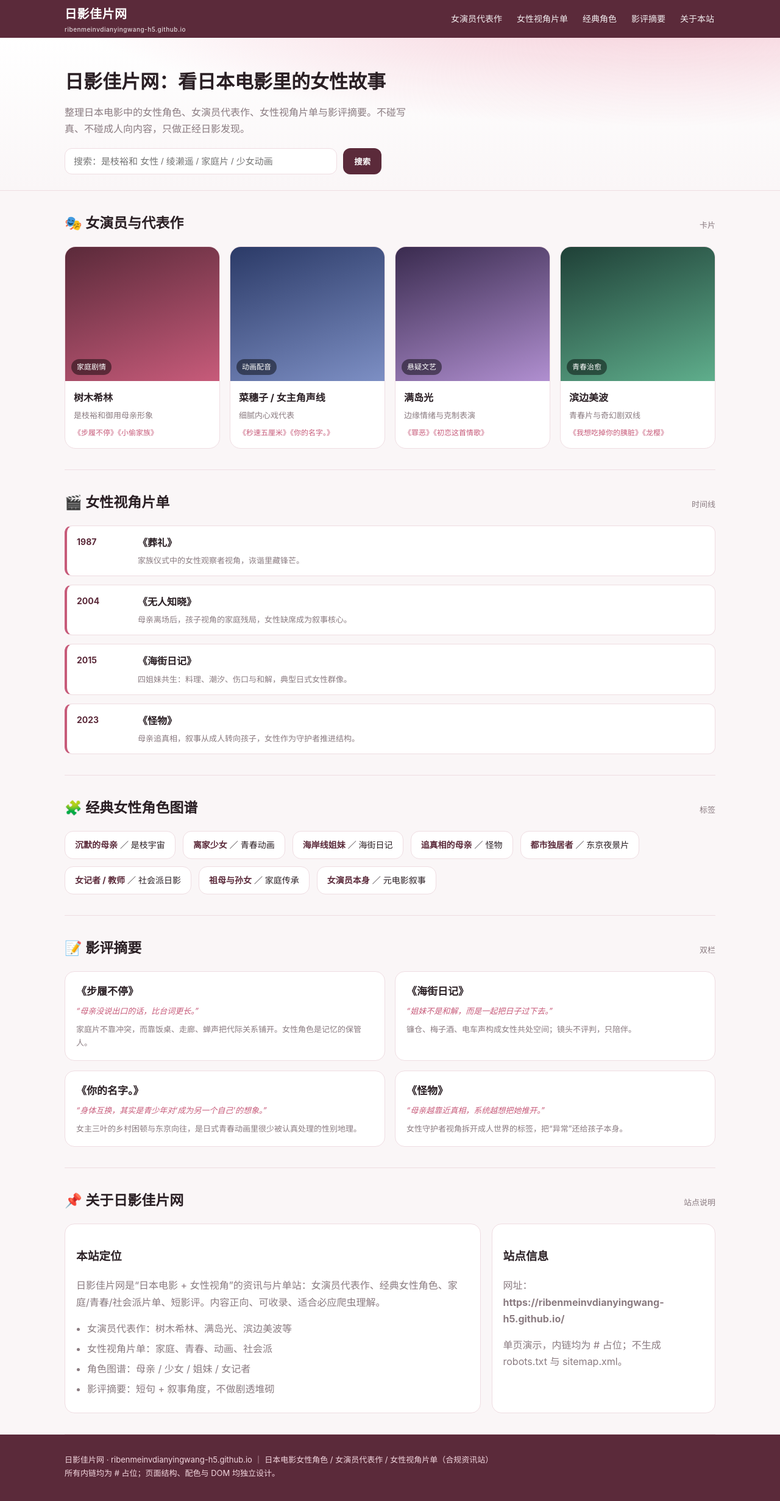
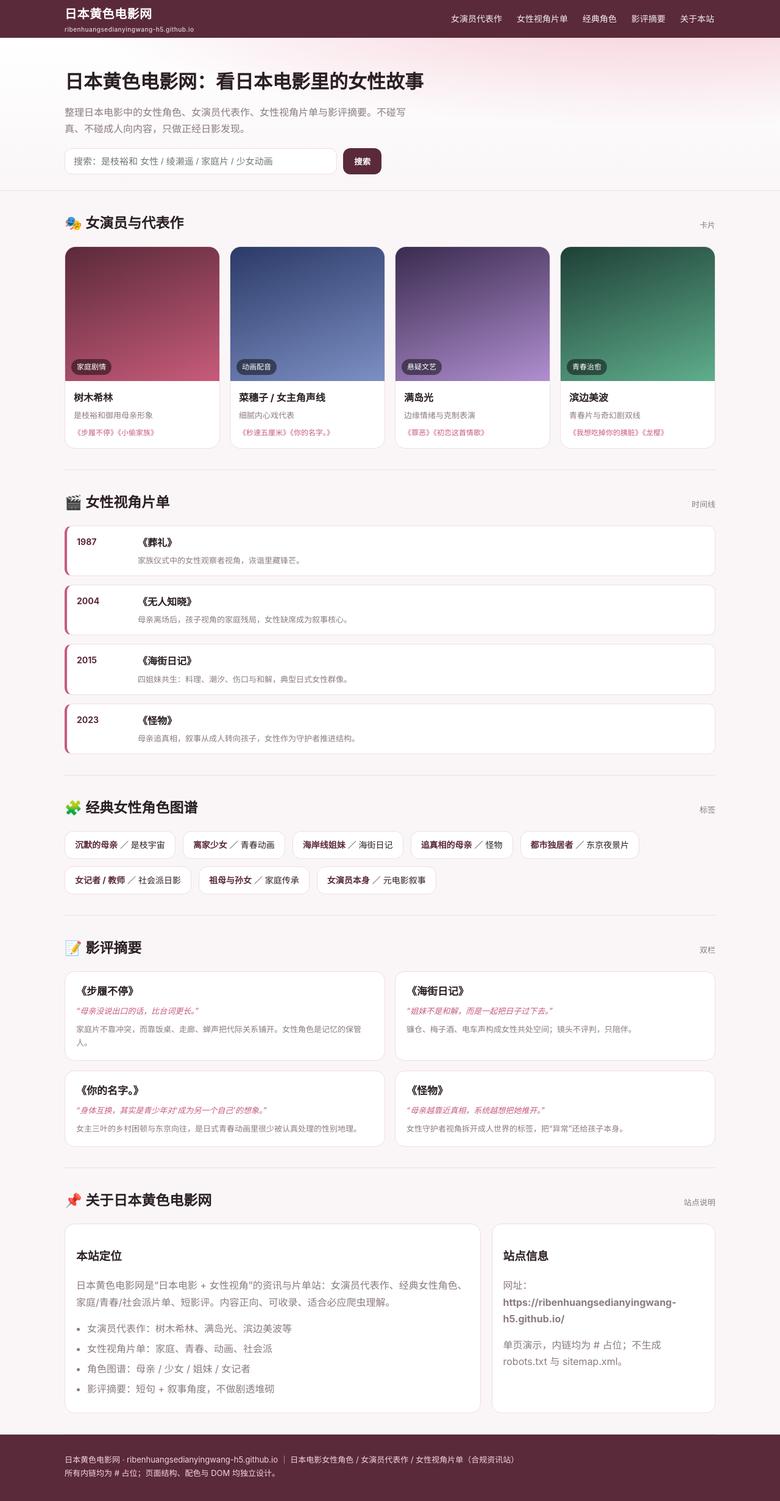
Before and after one commit to ribenhuangsedianyingwang-h5/ribenhuangsedianyingwang-h5.github.io, a plain HTML site: page index.html in a window 1280 px wide. Shown: the whole page at 61% size. Drawn offline with Linux system fonts and the light colour scheme.

Commit message:
Update index.html

```diff
--- a/index.html
+++ b/index.html
@@ -4,23 +4,23 @@
 <link rel="icon" href="favicon.ico" type="image/x-icon">
 <meta charset="UTF-8" />
 <meta name="viewport" content="width=device-width, initial-scale=1.0" />
-<title>日影佳片网 - 日本电影女性角色与女演员代表作 | ribenmeinvdianyingwang-h5.github.io</title>
-<meta name="description" content="日影佳片网（ribenmeinvdianyingwang-h5.github.io）整理日本电影中的女性角色、女演员代表作、女性视角片单与影评摘要，移动端自适应，正规日影资讯站。" />
-<meta name="keywords" content="日影佳片网, ribenmeinvdianyingwang-h5, 日本电影 女性角色, 日本女演员 代表作, 女性视角 日影, 是枝裕和 女性片单" />
-<meta name="author" content="日影佳片网" />
+<title>日本黄色电影网 - 日本电影女性角色与女演员代表作 | ribenhuangsedianyingwang-h5.github.io</title>
+<meta name="description" content="日本黄色电影网（ribenhuangsedianyingwang-h5.github.io）整理日本电影中的女性角色、女演员代表作、女性视角片单与影评摘要，移动端自适应，正规日影资讯站。" />
+<meta name="keywords" content="日本黄色电影网, ribenhuangsedianyingwang-h5, 日本电影 女性角色, 日本女演员 代表作, 女性视角 日影, 是枝裕和 女性片单" />
+<meta name="author" content="日本黄色电影网" />
 <meta name="robots" content="index,follow" />
 <meta name="theme-color" content="#5b2a3a" />
-<link rel="canonical" href="https://ribenmeinvdianyingwang-h5.github.io/" />
+<link rel="canonical" href="https://ribenhuangsedianyingwang-h5.github.io/" />
 <script type="application/ld+json">
 {
   "@context":"https://schema.org",
   "@type":"WebSite",
-  "name":"日影佳片网",
-  "url":"https://ribenmeinvdianyingwang-h5.github.io/",
+  "name":"日本黄色电影网",
+  "url":"https://ribenhuangsedianyingwang-h5.github.io/",
   "description":"日本电影女性角色、女演员代表作与女性视角片单",
   "potentialAction":{
     "@type":"SearchAction",
-    "target":"https://ribenmeinvdianyingwang-h5.github.io/#search?q={search_term_string}",
+    "target":"https://ribenhuangsedianyingwang-h5.github.io/#search?q={search_term_string}",
     "query-input":"required name=search_term_string"
   }
 }
@@ -125,7 +125,7 @@ footer.site a{color:var(--soft);}
 
 <header class="site">
   <div class="wrap bar">
-    <div class="logo">日影佳片网<small>ribenmeinvdianyingwang-h5.github.io</small></div>
+    <div class="logo">日本黄色电影网<small>ribenhuangsedianyingwang-h5.github.io</small></div>
     <button class="menu-btn" aria-label="菜单" onclick="document.getElementById('nav').classList.toggle('open')">☰</button>
     <nav class="main" id="nav">
       <a href="#actress">女演员代表作</a>
@@ -139,7 +139,7 @@ footer.site a{color:var(--soft);}
 
 <section class="hero">
   <div class="wrap">
-    <h1>日影佳片网：看日本电影里的女性故事</h1>
+    <h1>日本黄色电影网：看日本电影里的女性故事</h1>
     <p>整理日本电影中的女性角色、女演员代表作、女性视角片单与影评摘要。不碰写真、不碰成人向内容，只做正经日影发现。</p>
     <form class="search" onsubmit="return false;">
       <input type="text" placeholder="搜索：是枝裕和 女性 / 绫濑遥 / 家庭片 / 少女动画" aria-label="搜索" />
@@ -216,11 +216,11 @@ footer.site a{color:var(--soft);}
 
   <!-- 栏目5 -->
   <section class="block" id="about">
-    <div class="sec-head"><h2>📌 关于日影佳片网</h2><span>站点说明</span></div>
+    <div class="sec-head"><h2>📌 关于日本黄色电影网</h2><span>站点说明</span></div>
     <div class="about">
       <div class="box">
         <h3>本站定位</h3>
-        <p style="color:var(--muted)">日影佳片网是“日本电影 + 女性视角”的资讯与片单站：女演员代表作、经典女性角色、家庭/青春/社会派片单、短影评。内容正向、可收录、适合必应爬虫理解。</p>
+        <p style="color:var(--muted)">日本黄色电影网是“日本电影 + 女性视角”的资讯与片单站：女演员代表作、经典女性角色、家庭/青春/社会派片单、短影评。内容正向、可收录、适合必应爬虫理解。</p>
         <ul>
           <li>女演员代表作：树木希林、满岛光、滨边美波等</li>
           <li>女性视角片单：家庭、青春、动画、社会派</li>
@@ -230,7 +230,7 @@ footer.site a{color:var(--soft);}
       </div>
       <div class="box">
         <h3>站点信息</h3>
-        <p style="color:var(--muted)">网址：<br><b>https://ribenmeinvdianyingwang-h5.github.io/</b></p>
+        <p style="color:var(--muted)">网址：<br><b>https://ribenhuangsedianyingwang-h5.github.io/</b></p>
         <p style="color:var(--muted)">单页演示，内链均为 <a href="#">#</a> 占位；不生成 robots.txt 与 sitemap.xml。</p>
       </div>
     </div>
@@ -240,7 +240,7 @@ footer.site a{color:var(--soft);}
 
 <footer class="site">
   <div class="wrap">
-    日影佳片网 · ribenmeinvdianyingwang-h5.github.io ｜ 日本电影女性角色 / 女演员代表作 / 女性视角片单（合规资讯站）<br>
+    日本黄色电影网 · ribenhuangsedianyingwang-h5.github.io ｜ 日本电影女性角色 / 女演员代表作 / 女性视角片单（合规资讯站）<br>
     所有内链均为 # 占位；页面结构、配色与 DOM 均独立设计。
   </div>
 </footer>
```
